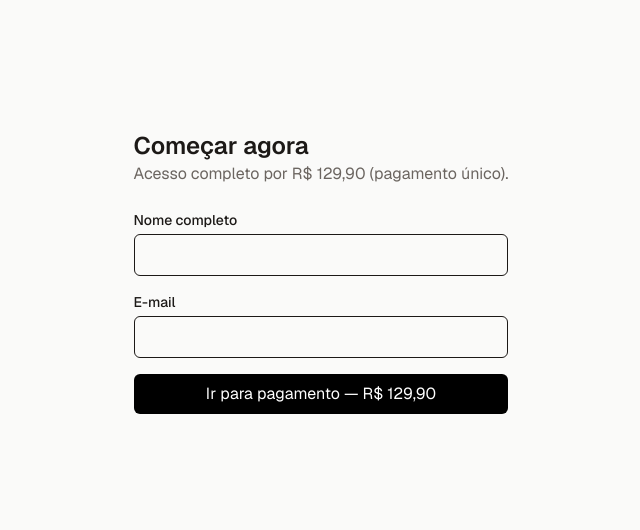
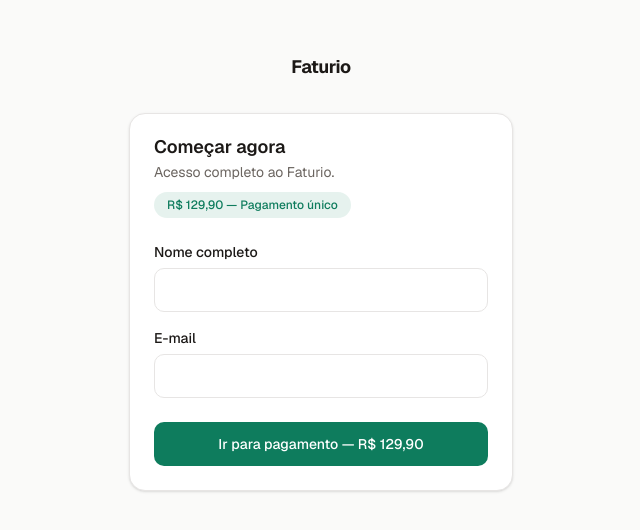
Before and after one commit to richarddsr21/faturio, a Next.js app: page /checkout in a window 1280 px wide. Shown: the part 128-658 px from the top of the page, without its empty margins (319-959 px from the left). Built offline with nearby package versions, Linux system fonts and the light colour scheme.

Commit message:
feat(design): redesenha checkout com o design system

```diff
--- a/app/checkout/page.tsx
+++ b/app/checkout/page.tsx
@@ -1,10 +1,16 @@
 "use client";
 
+import Link from "next/link";
 import { useForm } from "react-hook-form";
 import { zodResolver } from "@hookform/resolvers/zod";
 import { z } from "zod";
 import { useState } from "react";
 import { startCheckout } from "@/lib/actions/checkout";
+import { Button } from "@/components/ui/button";
+import { Input } from "@/components/ui/input";
+import { Card, CardContent, CardHeader, CardTitle, CardDescription } from "@/components/ui/card";
+import { Alert } from "@/components/ui/alert";
+import { Badge } from "@/components/ui/badge";
 
 const formSchema = z.object({
   name: z.string().min(2, "Informe seu nome completo"),
@@ -32,42 +38,43 @@
   }
 
   return (
-    <main className="mx-auto flex min-h-screen max-w-md flex-col justify-center gap-6 px-6">
-      <div>
-        <h1 className="text-2xl font-semibold">Começar agora</h1>
-        <p className="text-muted-foreground">
-          Acesso completo por R$ 129,90 (pagamento único).
-        </p>
-      </div>
+    <main className="flex min-h-screen flex-col items-center justify-center gap-8 px-6 py-16">
+      <Link href="/" className="text-lg font-bold tracking-tight text-foreground">
+        Faturio
+      </Link>
+      <Card className="w-full max-w-sm">
+        <CardHeader>
+          <CardTitle>Começar agora</CardTitle>
+          <CardDescription>Acesso completo ao Faturio.</CardDescription>
+          <Badge className="mt-1 w-fit">R$ 129,90 — Pagamento único</Badge>
+        </CardHeader>
+        <CardContent>
           <form onSubmit={handleSubmit(onSubmit)} className="flex flex-col gap-4">
             <div>
-          <label htmlFor="name" className="mb-1 block text-sm font-medium">
+              <label htmlFor="name" className="mb-1.5 block text-sm font-medium text-foreground">
                 Nome completo
               </label>
-          <input id="name" {...register("name")} className="w-full rounded-md border px-3 py-2" />
-          {errors.name && <p className="mt-1 text-sm text-red-600">{errors.name.message}</p>}
+              <Input id="name" invalid={!!errors.name} {...register("name")} />
+              {errors.name && (
+                <p className="mt-1.5 text-sm text-destructive">{errors.name.message}</p>
+              )}
             </div>
             <div>
-          <label htmlFor="email" className="mb-1 block text-sm font-medium">
+              <label htmlFor="email" className="mb-1.5 block text-sm font-medium text-foreground">
                 E-mail
               </label>
-          <input
-            id="email"
-            type="email"
-            {...register("email")}
-            className="w-full rounded-md border px-3 py-2"
-          />
-          {errors.email && <p className="mt-1 text-sm text-red-600">{errors.email.message}</p>}
+              <Input id="email" type="email" invalid={!!errors.email} {...register("email")} />
+              {errors.email && (
+                <p className="mt-1.5 text-sm text-destructive">{errors.email.message}</p>
+              )}
             </div>
-        {serverError && <p className="text-sm text-red-600">{serverError}</p>}
-        <button
-          type="submit"
-          disabled={isSubmitting}
-          className="rounded-md bg-black px-4 py-2 text-white disabled:opacity-50"
-        >
+            {serverError && <Alert variant="destructive">{serverError}</Alert>}
+            <Button type="submit" disabled={isSubmitting} className="mt-2">
               {isSubmitting ? "Redirecionando..." : "Ir para pagamento — R$ 129,90"}
-        </button>
+            </Button>
           </form>
+        </CardContent>
+      </Card>
     </main>
   );
 }
```
Lines whose indentation alone changed are shown as unchanged.
